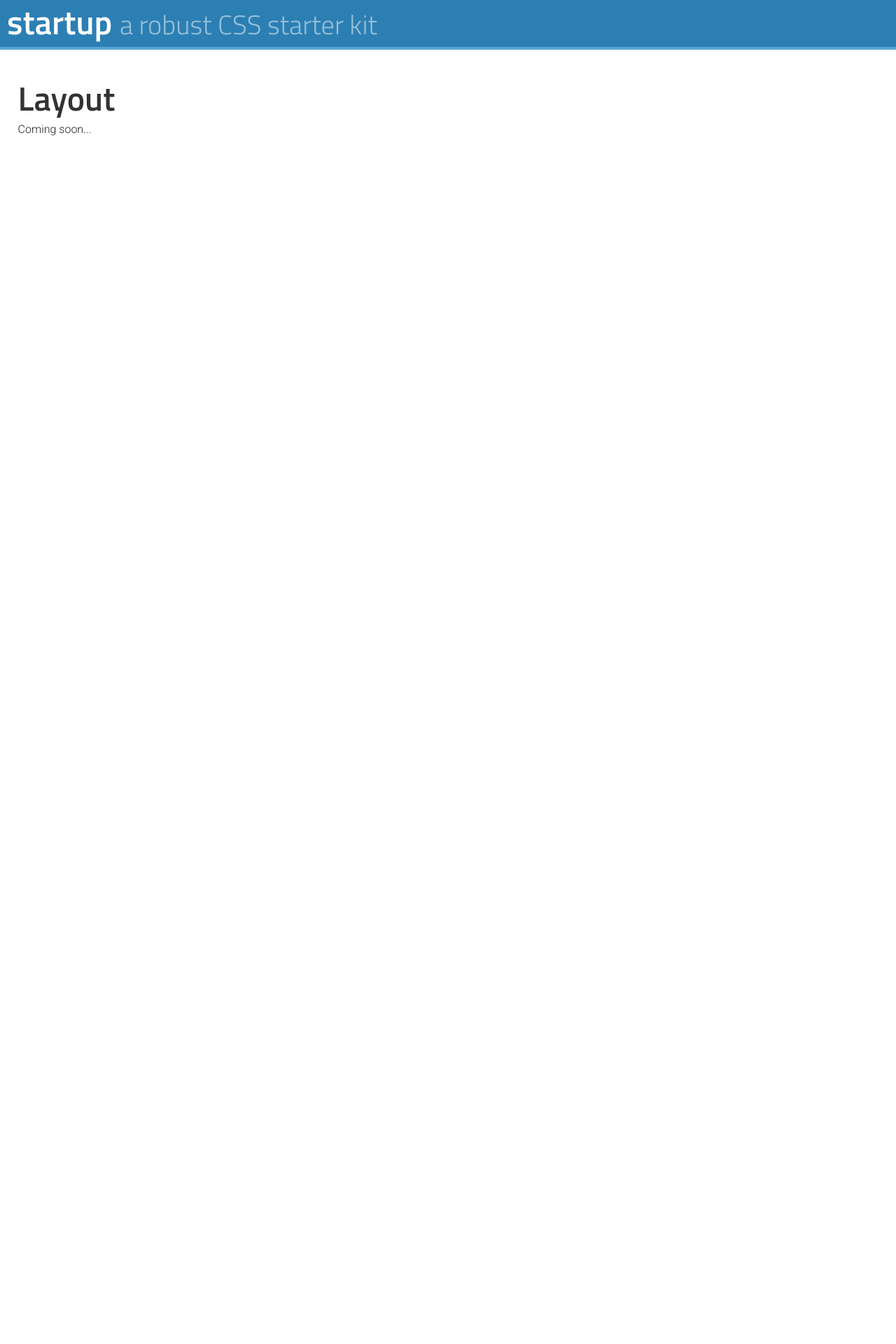
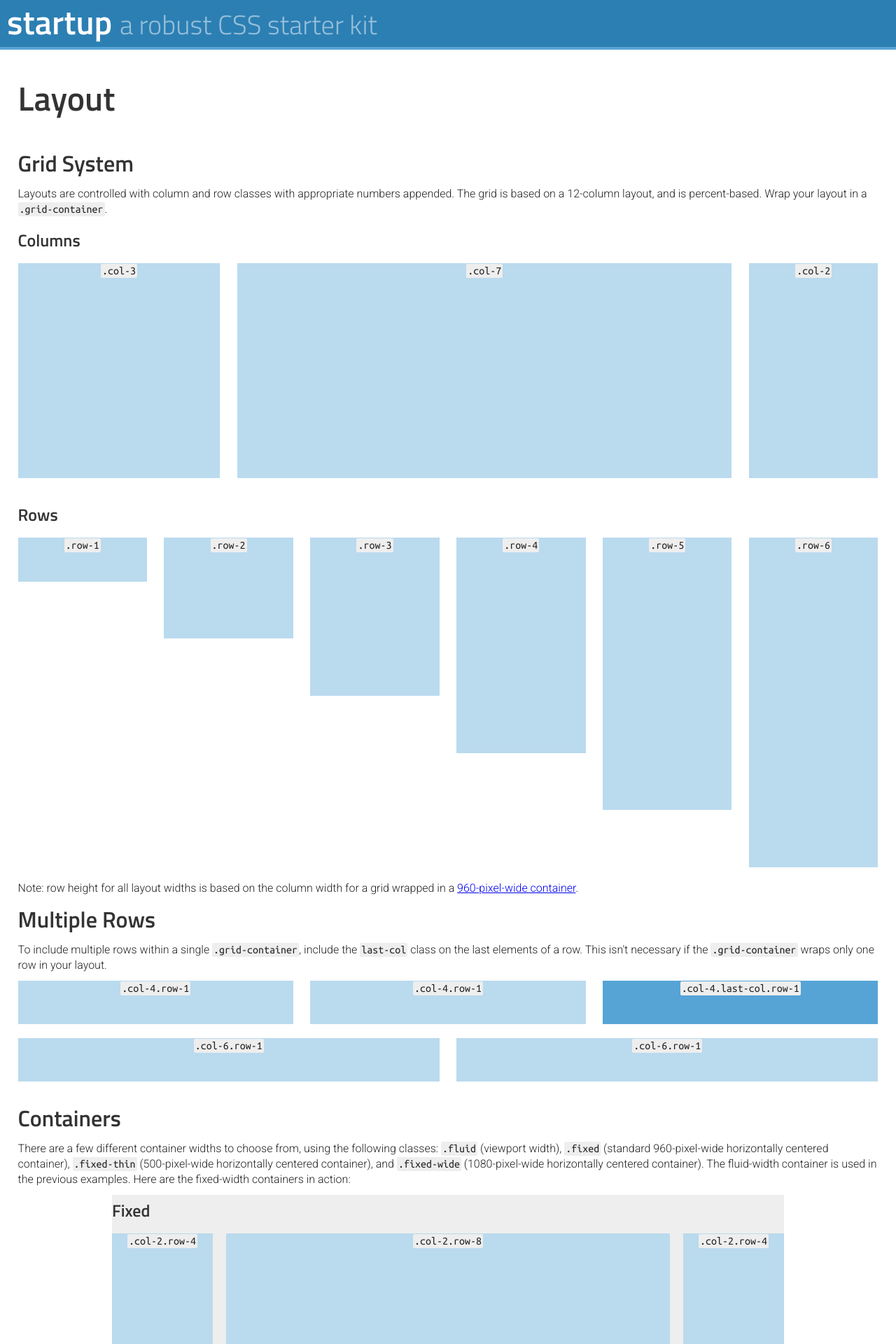
Before and after one commit to mjswensen/startup, a Jekyll site: the page built from docs/_posts/2013-05-29-layout.html, in a window 1280 px wide. Shown: the top 1920 px of the page at 70% size. Built offline with Jekyll 4.4.1, drawn with Linux system fonts in a browser that asks for light colours; before the commit the page ends 900 px from its top, so only the background shows below that; some of the changed text lies outside the part shown.

Commit message:
Some work on the layout documentation.

```diff
--- a/docs/_posts/2013-05-29-layout.html
+++ b/docs/_posts/2013-05-29-layout.html
@@ -5,6 +5,110 @@ headerColor: blue
 <div class="fluid">
   <div class="page-heading">
     <h1>Layout</h1>
-    <p>Coming soon...</p>
+  </div>
+  <h2>Grid System</h2>
+  <p>Layouts are controlled with column and row classes with appropriate numbers appended. The grid is based on a 12-column layout, and is percent-based. Wrap your layout in a <code>.grid-container</code>.</p>
+  <h3>Columns</h3>
+  <div class="grid-container">
+    <div class="col-3 row-4 bg-blue-lighter">
+      <p class="center"><code>.col-3</code></p>
+    </div>
+    <div class="col-7 row-4 bg-blue-lighter">
+      <p class="center"><code>.col-7</code></p>
+    </div>
+    <div class="col-2 row-4 bg-blue-lighter">
+      <p class="center"><code>.col-2</code></p>
+    </div>
+  </div>
+  <h3>Rows</h3>
+  <div class="grid-container">
+    <div class="col-2 row-1 bg-blue-lighter">
+      <p class="center"><code>.row-1</code></p>
+    </div>
+    <div class="col-2 row-2 bg-blue-lighter">
+      <p class="center"><code>.row-2</code></p>
+    </div>
+    <div class="col-2 row-3 bg-blue-lighter">
+      <p class="center"><code>.row-3</code></p>
+    </div>
+    <div class="col-2 row-4 bg-blue-lighter">
+      <p class="center"><code>.row-4</code></p>
+    </div>
+    <div class="col-2 row-5 bg-blue-lighter">
+      <p class="center"><code>.row-5</code></p>
+    </div>
+    <div class="col-2 row-6 bg-blue-lighter">
+      <p class="center"><code>.row-6</code></p>
+    </div>
+  </div>
+  <p>Note: row height for all layout widths is based on the column width for a grid wrapped in a <a href="#containers">960-pixel-wide container</a>.</p>
+  <h2>Multiple Rows</h2>
+  <p>To include multiple rows within a single <code>.grid-container</code>, include the <code>last-col</code> class on the last elements of a row. This isn't necessary if the <code>.grid-container</code> wraps only one row in your layout.</p>
+  <div class="grid-container">
+    <div class="col-4 row-1 bg-blue-lighter">
+      <p class="center"><code>.col-4.row-1</code></p>
+    </div>
+    <div class="col-4 row-1 bg-blue-lighter">
+      <p class="center"><code>.col-4.row-1</code></p>
+    </div>
+    <div class="col-4 last-col row-1 bg-blue-light">
+      <p class="center"><code>.col-4.last-col.row-1</code></p>
+    </div>
+    <div class="col-6 row-1 bg-blue-lighter">
+      <p class="center"><code>.col-6.row-1</code></p>
+    </div>
+    <div class="col-6 row-1 bg-blue-lighter">
+      <p class="center"><code>.col-6.row-1</code></p>
+    </div>
+  </div>
+  <h2 id="containers">Containers</h2>
+  <p>There are a few different container widths to choose from, using the following classes: <code>.fluid</code> (viewport width), <code>.fixed</code> (standard 960-pixel-wide horizontally centered container), <code>.fixed-thin</code> (500-pixel-wide horizontally centered container), and <code>.fixed-wide</code> (1080-pixel-wide horizontally centered container). The fluid-width container is used in the previous examples. Here are the fixed-width containers in action:</p>
+</div>
+<div class="fixed bg-gray-lighter">
+  <h3>Fixed</h3>
+  <div class="grid-container">
+    <div class="col-2 row-4 bg-blue-lighter">
+      <p class="center"><code>.col-2.row-4</code></p>
+    </div>
+    <div class="col-8 row-4 bg-blue-lighter">
+      <p class="center"><code>.col-2.row-8</code></p>
+    </div>
+    <div class="col-2 row-4 bg-blue-lighter">
+      <p class="center"><code>.col-2.row-4</code></p>
+    </div>
   </div>
 </div>
+<div class="fluid">
+  <hr>
+</div>
+<div class="fixed-thin bg-gray-lighter">
+  <h3>Fixed Thin</h3>
+  <div class="grid-container">
+    <div class="col-2 row-4 bg-blue-lighter">
+      <p class="center"><code>.col-2.row-4</code></p>
+    </div>
+    <div class="col-8 row-4 bg-blue-lighter">
+      <p class="center"><code>.col-2.row-8</code></p>
+    </div>
+    <div class="col-2 row-4 bg-blue-lighter">
+      <p class="center"><code>.col-2.row-4</code></p>
+    </div>
+  </div>
+</div>
+<div class="fluid">
+  <hr>
+</div>
+<div class="fixed-wide bg-gray-lighter">
+  <h3>Fixed Wide</h3>
+  <div class="grid-container">
+    <div class="col-2 row-4 bg-blue-lighter">
+      <p class="center"><code>.col-2.row-4</code></p>
+    </div>
+    <div class="col-8 row-4 bg-blue-lighter">
+      <p class="center"><code>.col-2.row-8</code></p>
+    </div>
+    <div class="col-2 row-4 bg-blue-lighter">
+      <p class="center"><code>.col-2.row-4</code></p>
+    </div>
+  </div>
+</div>
--- a/sass/modules/_layout.scss
+++ b/sass/modules/_layout.scss
@@ -20,7 +20,7 @@
 }
 
 .fluid {
-  width: 100%;
+  width: 96%;
   margin-left: 2%;
   margin-right: 2%;
 }
--- a/sass/modules/_variables.scss
+++ b/sass/modules/_variables.scss
@@ -147,12 +147,6 @@ $grid-gutter-height: (($grid-gutter-width / 100%) * $grid-fixed-width);// Height
 $grid-row-height: (($grid-column-width / 100%) * $grid-fixed-width);
 $grid-row-height-with-gutter: ((($grid-column-width + $grid-gutter-width) / 100%) * $grid-fixed-width);
 
-// $grid-column-width-with-gutter: ($grid-fixed-width / $grid-num-columns);
-// $grid-gutter-width: 10px;
-// $grid-column-width: $grid-column-width-with-gutter - ($grid-gutter-width * 2);
-// $grid-row-height: $grid-column-width;
-// $grid-row-height-with-gutter: $grid-column-width-with-gutter;
-
 // Misc.
 
 $small-border-radius: 2px;
```
Also changed, not shown: css/startup.css.
